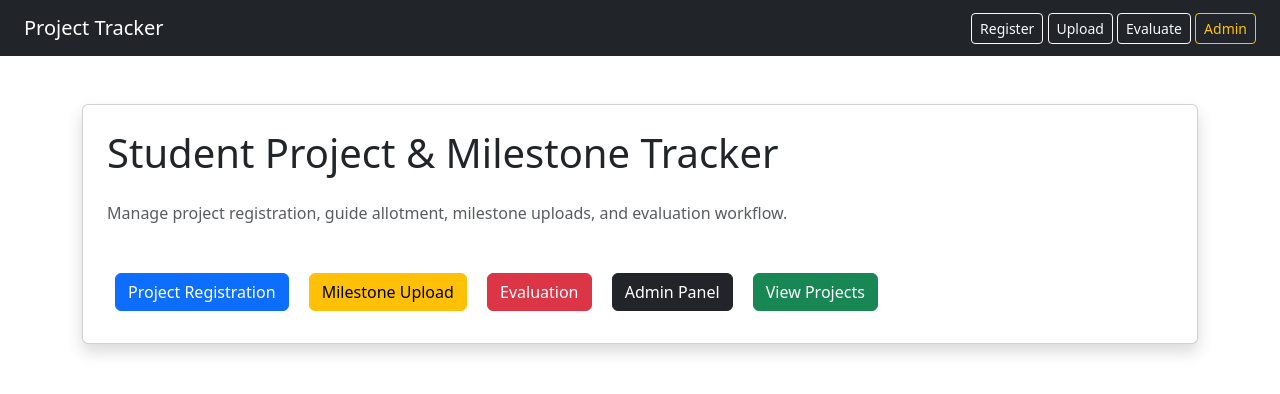
After one commit to shivamraj502/Student-Project-Milestone-Tracker, a Django app: page / in a window 1280 px wide. The commit adds this page. Shown: the top 394 px of the page. Run offline with Django 5.2, Linux system fonts and the light colour scheme.

Commit message:
Added separate project list module and Dashboard

```diff
--- a/OneDrive/Desktop/student_project_tracker/student_project_tracker/projects/urls.py
+++ b/OneDrive/Desktop/student_project_tracker/student_project_tracker/projects/urls.py
@@ -2,8 +2,10 @@ from django.urls import path
 from . import views
 
 urlpatterns = [
+    path("", views.home, name="home"),
     path("register/", views.register_project, name="register"),
     path("allot/<int:pk>/", views.allot_guide, name="allot"),
     path("upload/", views.upload_milestone, name="upload"),
     path("evaluate/", views.evaluate_project, name="evaluate"),
+    path("projects-list/", views.project_list, name="projects_list"),
 ]
--- a/OneDrive/Desktop/student_project_tracker/student_project_tracker/projects/views.py
+++ b/OneDrive/Desktop/student_project_tracker/student_project_tracker/projects/views.py
@@ -4,7 +4,12 @@ from .forms import ProjectForm, GuideAllotmentForm, MilestoneForm, EvaluationFor
 
 
 def home(request):
-    return redirect("register")
+    return render(request, "home.html")
+
+
+def project_list(request):
+    projects = Project.objects.all()
+    return render(request, "project_list.html", {"projects": projects})
 
 
 def register_project(request):
--- a/OneDrive/Desktop/student_project_tracker/student_project_tracker/templates/base.html
+++ b/OneDrive/Desktop/student_project_tracker/student_project_tracker/templates/base.html
@@ -1,12 +1,28 @@
 <!DOCTYPE html>
 <html>
+
 <head>
-    <title>Student Tracker</title>
+    <title>Student Project Tracker</title>
     <link href="https://cdn.jsdelivr.net/npm/bootstrap@5.3.0/dist/css/bootstrap.min.css" rel="stylesheet">
 </head>
+
 <body>
-<div class="container mt-4">
-    {% block content %}{% endblock %}
-</div>
+
+    <nav class="navbar navbar-dark bg-dark px-4">
+        <a class="navbar-brand" href="/">Project Tracker</a>
+
+        <div>
+            <a href="/register/" class="btn btn-outline-light btn-sm">Register</a>
+            <a href="/upload/" class="btn btn-outline-light btn-sm">Upload</a>
+            <a href="/evaluate/" class="btn btn-outline-light btn-sm">Evaluate</a>
+            <a href="/admin/" class="btn btn-outline-warning btn-sm">Admin</a>
+        </div>
+    </nav>
+
+    <div class="container mt-4">
+        {% block content %}{% endblock %}
+    </div>
+
 </body>
+
 </html>
--- /dev/null
+++ b/OneDrive/Desktop/student_project_tracker/student_project_tracker/templates/home.html
@@ -0,0 +1,19 @@
+{% extends 'base.html' %}
+
+{% block content %}
+<div class="card shadow p-4 mt-5">
+    <h1 class="mb-4">Student Project & Milestone Tracker</h1>
+
+    <p class="text-muted">
+        Manage project registration, guide allotment, milestone uploads, and evaluation workflow.
+    </p>
+
+    <div class="mt-4">
+        <a href="/register/" class="btn btn-primary m-2">Project Registration</a>
+        <a href="/upload/" class="btn btn-warning m-2">Milestone Upload</a>
+        <a href="/evaluate/" class="btn btn-danger m-2">Evaluation</a>
+        <a href="/admin/" class="btn btn-dark m-2">Admin Panel</a>
+        <a href="/projects-list/" class="btn btn-success m-2">View Projects</a>
+    </div>
+</div>
+{% endblock %}
```
Also changed, not shown: OneDrive/Desktop/student_project_tracker/student_project_tracker/templates/project_list.html (added, +28 -0 lines).
